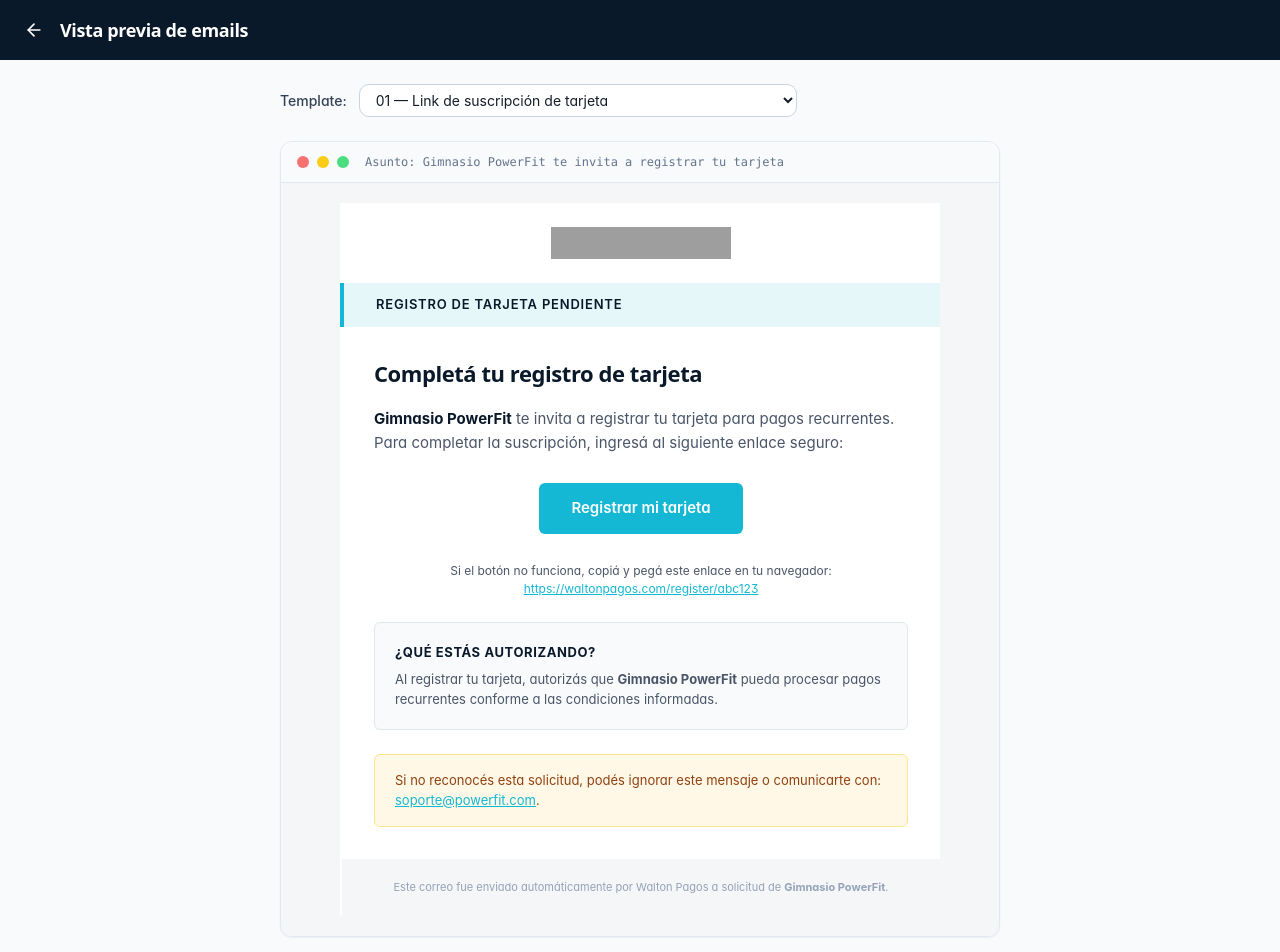
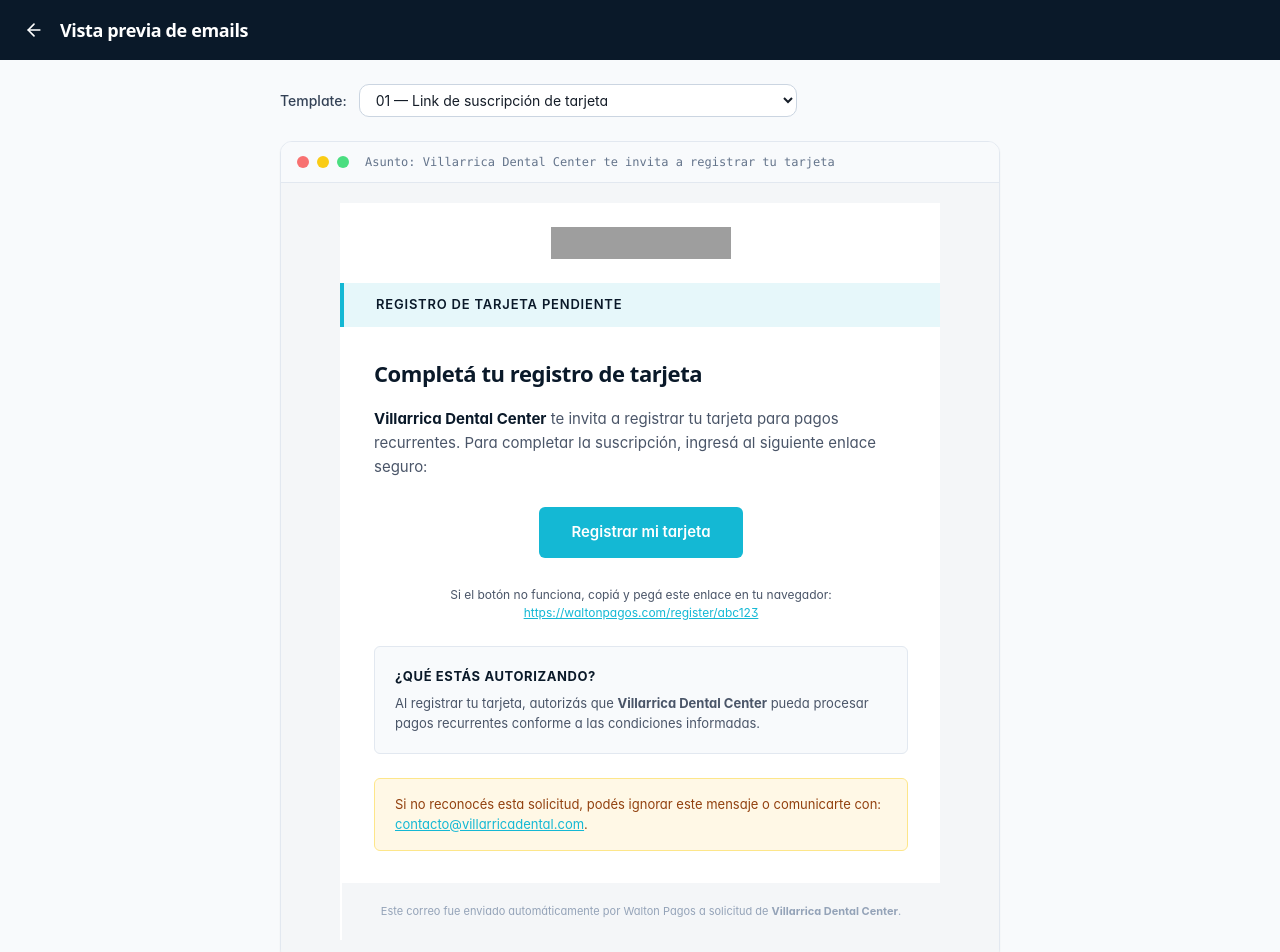
Before and after one commit to mvillasboa/paylink-builder, a React (Vite) app: page /email-preview in a window 1280 px wide. Shown: the top 952 px of the page. Built offline with nearby package versions, Linux system fonts and the light colour scheme; grey boxes are pictures that could not be loaded; the HTML template or start-up script is replaced by a standard one.

Commit message:
Changes
Co-authored-by: mvillasboa <48324753+mvillasboa@users.noreply.github.com>

```diff
--- a/src/pages/EmailPreview.tsx
+++ b/src/pages/EmailPreview.tsx
@@ -3,15 +3,20 @@ import { ArrowLeft } from "lucide-react";
 import { Link } from "react-router-dom";
 
 const mockData: Record<string, string> = {
-  COMERCIO: "Gimnasio PowerFit",
+  COMERCIO: "Villarrica Dental Center",
+  RAZON_SOCIAL: "VDC S.A.",
+  RUC: "80056987-5",
   LINK: "https://waltonpagos.com/register/abc123",
-  CONTACTO: "soporte@powerfit.com",
+  CONTACTO: "contacto@villarricadental.com",
+  TELEFONO_COMERCIO: "+595 21 555 1234",
+  TELEFONO_WALTON: "+595 21 700 9000",
+  WHATSAPP_WALTON: "+595 981 700 900",
   MONTO: "125.000",
   FRECUENCIA: "mensual",
   XXXX: "4567",
   FECHA: "14 de junio de 2026",
-  PAGADOR_NOMBRE: "Juan Pérez",
-  PAGADOR_EMAIL: "juan.perez@email.com",
+  PAGADOR_NOMBRE: "Malena Pereira",
+  PAGADOR_EMAIL: "malena.pereira@email.com",
   SUB_ID: "sub_8f3a2b1c9d",
   MOTIVO: "Fondos insuficientes",
 };
```
